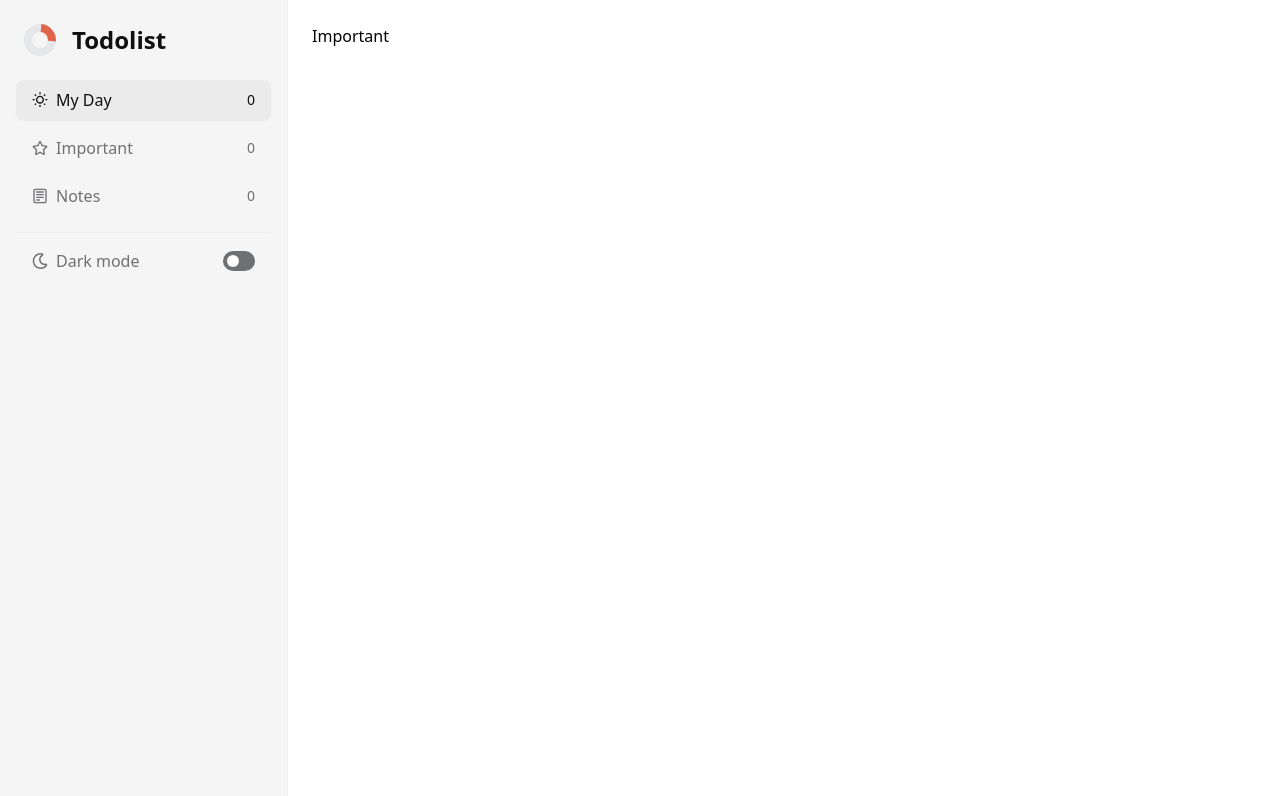
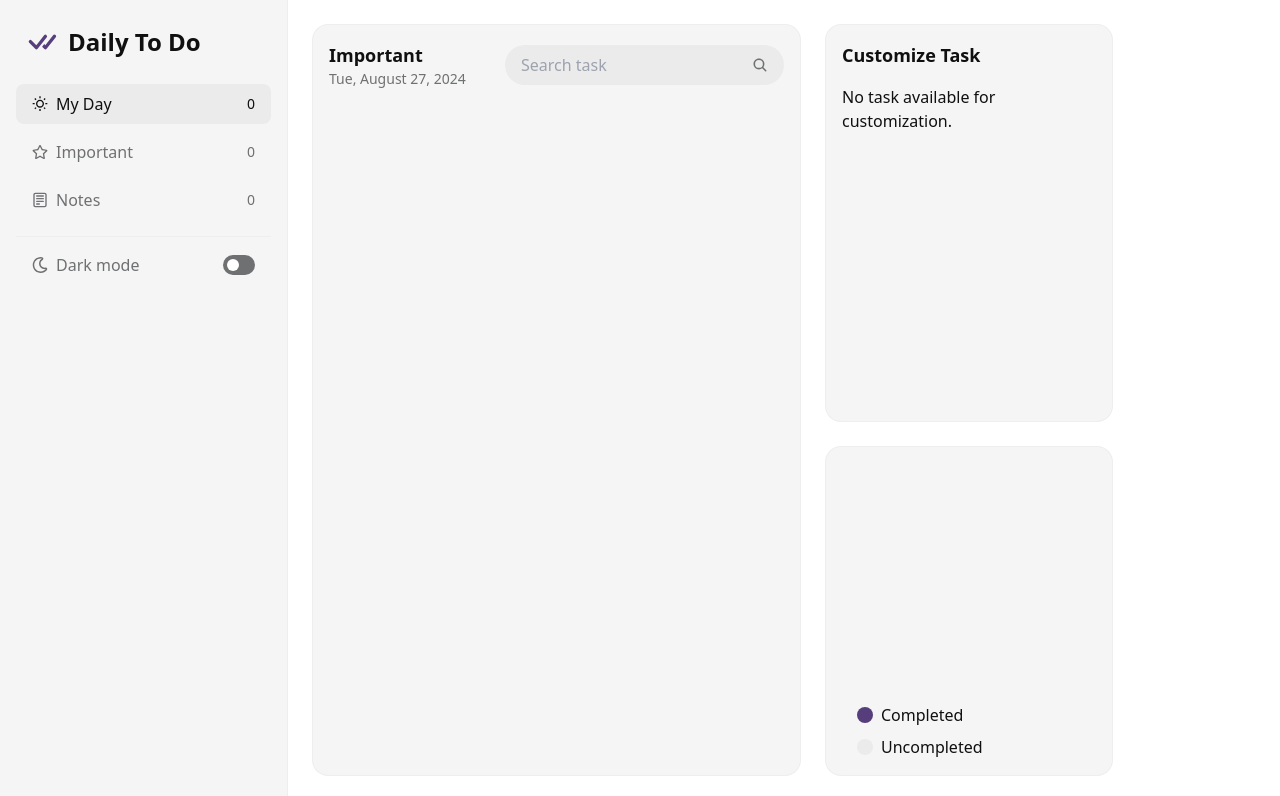
Before and after one commit to patrikferreira/todolist-react, a React (Vite) app: page /important in a window 1280 px wide. Shown: the top 796 px of the page. Built offline with nearby package versions, Linux system fonts and the light colour scheme.

Commit message:
added important section
changes style

```diff
--- a/src/components/Container.tsx
+++ b/src/components/Container.tsx
@@ -17,7 +17,7 @@ export default function Container({ children, className }: Props) {
 
     return (
         <div
-            className={`p-4 shadow-sm border border-borderColor rounded-2xl transition-all duration-300 ${
+            className={`p-4  border border-borderColor rounded-2xl transition-all duration-300 ${
                 isDarkMode
                     ? "bg-secondaryDark text-lightColor"
                     : "bg-primaryColor text-darkColor"
--- a/src/components/CustomTask.tsx
+++ b/src/components/CustomTask.tsx
@@ -105,7 +105,7 @@ export default function CustomTask({ selectedTaskId }: Props) {
         </button>
         <button
           onClick={handleDelete}
-          className="bg-red-500 text-white p-2 rounded-md mt-2"
+          className="bg-redColor text-white p-2 rounded-md mt-2"
         >
           Delete Task
         </button>
--- a/src/components/Important.tsx
+++ b/src/components/Important.tsx
@@ -1,7 +1,97 @@
+import React, { useContext, useState, useEffect } from "react";
+import { IoSearch } from "react-icons/io5";
+import { AppContext } from "../AppContext";
+import Container from "./Container";
+import InputContainer from "./InputContainer";
+import TaskItem from "./TaskItem";
+import DateContainer from "./DateContainer";
+import CustomTask from "./CustomTask";
+import TaskCompletionChart from "./TaskCompletionChart";
+
 export default function Important() {
-    return (
-        <div>
-            Important
+  const ctx = useContext(AppContext);
+  const [searchQuery, setSearchQuery] = useState("");
+  const [taskIdsWithTransition, setTaskIdsWithTransition] = useState<number[]>([]);
+  const [selectedTaskId, setSelectedTaskId] = useState<number | null>(null);
+
+  if (!ctx) {
+    throw new Error("AppContext must be used within an AppProvider");
+  }
+
+  const {
+    isDarkMode,
+    tasks,
+    toggleTaskImportance,
+    toggleTaskCompletion,
+  } = ctx;
+
+  function handleSearch(value: string) {
+    setSearchQuery(value);
+  }
+
+  function handleTaskClick(id: number) {
+    setSelectedTaskId(id);
+  }
+
+  const filteredTasks = tasks
+    .filter(task => task.isImportant)
+    .filter(task =>
+      task.description.toLowerCase().includes(searchQuery.toLowerCase())
+    );
+
+  const sortedTasks = [...filteredTasks].sort((a, b) => (a.isChecked === b.isChecked ? 0 : a.isChecked ? 1 : -1));
+
+  useEffect(() => {
+    if (taskIdsWithTransition.length > 0) {
+      const timer = setTimeout(() => {
+        setTaskIdsWithTransition([]);
+      }, 300);
+      return () => clearTimeout(timer);
+    }
+  }, [taskIdsWithTransition]);
+
+  return (
+    <div className="flex w-full gap-6 h-full animate-fade-in-left transition-all duration-300">
+      <Container>
+        <div className="flex flex-col gap-4">
+          <div className="flex gap-4 justify-between items-center">
+            <DateContainer title="Important" className="min-w-40" />
+            <InputContainer
+              placeHolder="Search task"
+              action={handleSearch}
+              iconBtn={<IoSearch className="text-base" />}
+              className="w-full"
+              isSearchMode={true}
+            />
+          </div>
+          <ul className="flex flex-col gap-2 py-2">
+            {sortedTasks.map((task) => (
+              <TaskItem
+                key={task.id}
+                task={task}
+                isDarkMode={isDarkMode}
+                toggleTaskCompletion={toggleTaskCompletion}
+                toggleTaskImportance={toggleTaskImportance}
+                isNew={taskIdsWithTransition.includes(task.id)}
+                isSelected={task.id === selectedTaskId}
+                onClick={() => handleTaskClick(task.id)}
+              />
+            ))}
+          </ul>
         </div>
-    )
+      </Container>
+
+      <div className="flex flex-col gap-6 h-full w-72 min-w-72">
+        <Container className="h-full flex flex-col gap-4">
+          <h1 className="text-lg font-semibold">Customize Task</h1>
+          <CustomTask selectedTaskId={selectedTaskId} />
+        </Container>
+        <Container>
+          <div className="flex justify-center items-center h-full">
+            <TaskCompletionChart />
+          </div>
+        </Container>
+      </div>
+    </div>
+  );
 }
--- a/src/components/Logo.tsx
+++ b/src/components/Logo.tsx
@@ -1,5 +1,6 @@
 import { useContext } from "react";
 import { AppContext } from "../AppContext";
+import { BsCheckAll } from "react-icons/bs";
 
 
 export default function Logo() {
@@ -12,17 +13,14 @@ export default function Logo() {
   const { isDarkMode } = ctx;
 
   return (
-    <div className="flex gap-4 p-2 items-center">
-      <div className="border-8 border-r-accent h-8 w-8 rounded-full"
-      style={{ transform: "rotate(-40deg)" }}>
-
-      </div>
+    <div className="flex gap-2 p-2 items-center">
+      <BsCheckAll className="text-4xl text-accent" />
       <p
         className={`text-2xl font-semibold transition-all duration-300 ${
           isDarkMode ? "text-lightColor" : "text-darkColor"
         }`}
       >
-        Todolist
+        Daily To Do
       </p>
     </div>
   );
--- a/src/components/Routes.tsx
+++ b/src/components/Routes.tsx
@@ -46,8 +46,8 @@ export default function Routes() {
               className={`flex items-center justify-between gap-2 py-2 px-4 cursor-pointer rounded-lg transition-all duration-300 ${
                 selected === item.id
                   ? isDarkMode
-                    ? "bg-primaryDark text-lightColor shadow-sm"
-                    : "bg-secondaryColor text-darkColor shadow-sm"
+                    ? "bg-primaryDark text-lightColor"
+                    : "bg-secondaryColor text-darkColor"
                   : "bg-transparent text-base"
               }`}
               onClick={() => setSelected(item.id)}
--- a/src/components/Sidebar.tsx
+++ b/src/components/Sidebar.tsx
@@ -16,7 +16,7 @@ export default function Sidebar() {
 
   return (
     <nav
-      className={`h-screen w-72 min-w-72 flex flex-col gap-2 p-4 transition-all duration-300 shadow-md border-r border-borderColor ${
+      className={`h-screen w-72 min-w-72 flex flex-col gap-2 p-4 transition-all duration-300 border-r border-borderColor ${
         isDarkMode ? "bg-secondaryDark" : "bg-primaryColor"
       }`}
     >
--- a/src/components/Switch.tsx
+++ b/src/components/Switch.tsx
@@ -17,7 +17,7 @@ export default function Switch({onToggle}: Props) {
             onClick={() => setActive(!active)}
         >
             <div
-                className={`absolute h-4 w-4 rounded-full bg-white transition-transform duration-300 shadow-md ${active ? 'translate-x-4' : 'translate-x-0'}`}
+                className={`absolute h-4 w-4 rounded-full bg-white transition-transform duration-300 ${active ? 'translate-x-4' : 'translate-x-0'}`}
             />
         </div>
     );
--- a/src/components/TaskCompletionChart.tsx
+++ b/src/components/TaskCompletionChart.tsx
@@ -24,7 +24,7 @@ export default function TaskCompletionChart() {
       {
         label: "Task Completion",
         data: [completedTasks, uncompletedTasks],
-        backgroundColor: ["#e06449", "#ebebeb"],
+        backgroundColor: ["#563d7c", "#ebebeb57"],
         borderWidth: 0,
       },
     ],
--- a/tailwind.config.js
+++ b/tailwind.config.js
@@ -14,8 +14,9 @@ export default {
         'base': '#6f7072',
         'primaryDark': '#15161a',
         'secondaryDark': '#1e1f23',
-        'accent': '#e06449',
+        'accent': '#563d7c',
         'borderColor': '#7d7d7d0f',
+        'redColor': '#dc3545',
       },
       animation: {
         'fade-in-left': 'fadeInLeft 0.3s ease-out forwards',
```
